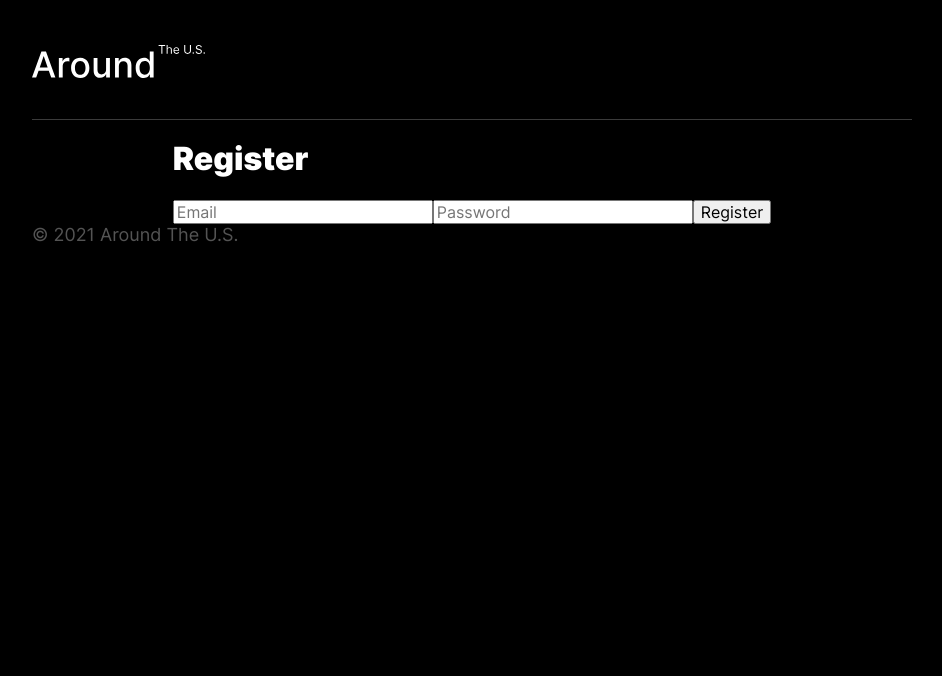
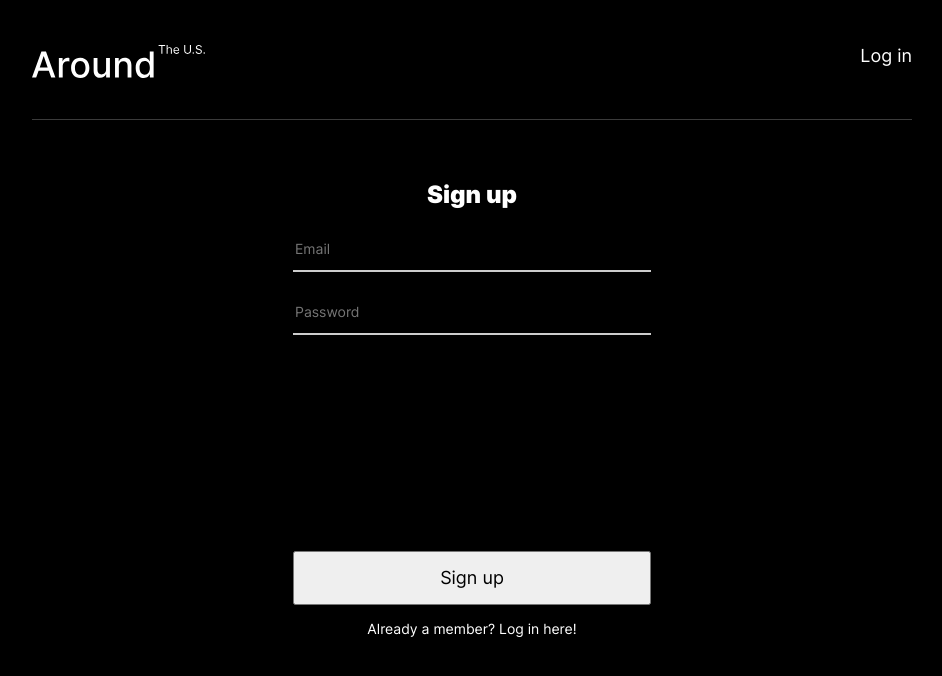
Before and after one commit to AlecDrosu/react-around-auth, a React app: page /signup in a window 1280 px wide. Shown: the whole page, without its empty margins (168-1110 px from the left). Built offline with nearby package versions, Linux system fonts and the light colour scheme; no server answers.

Commit message:
feat: complete sign up and log in page

```diff
--- /dev/null
+++ b/src/blocks/header/__auth-link/header__auth-link.css
@@ -0,0 +1,12 @@
+.header__auth-link {
+    color: #FFFFFF;
+    font-size: 18px;
+    line-height: 22px;
+    text-decoration: none;
+    cursor: pointer;
+    text-align: right;
+}
+
+.header__auth-link:hover {
+    opacity: 0.6;
+}
--- /dev/null
+++ b/src/blocks/login/__button/login__button.css
@@ -0,0 +1,13 @@
+.login__button {
+    margin: 216px auto 15px;
+    width: 358px;
+    padding: 14px 84px;
+    font-size: 18px;
+    line-height: 22px;
+    text-align: center;
+    cursor: pointer;
+}
+
+.login__button:hover {
+    opacity: 0.6;
+}
--- a/src/blocks/login/__form/login__form.css
+++ b/src/blocks/login/__form/login__form.css
@@ -0,0 +1,5 @@
+.login__form {
+    display: flex;
+    flex-direction: column;
+    align-items: center;
+}
--- a/src/blocks/login/__input/login__input.css
+++ b/src/blocks/login/__input/login__input.css
@@ -0,0 +1,13 @@
+.login__input {
+    width: 354px;
+    background: black;
+    border: none;
+    border-bottom: 2px solid #CCCCCC;
+    color: #CCCCCC;
+    font-weight: 400;
+    font-size: 14px;
+    line-height: 17px;
+    padding-bottom: 13px;
+    margin-top: 30px;
+    outline: none;
+}
--- /dev/null
+++ b/src/blocks/login/__signup-link/login__signup-link.css
@@ -0,0 +1,11 @@
+.login__signup-link {
+  color: #FFFFFF;
+  font-size: 14px;
+  line-height: 17px;
+  text-decoration: none;
+  cursor: pointer;
+}
+
+.login__signup-link:hover {
+  opacity: 0.6;
+}
--- /dev/null
+++ b/src/blocks/login/__signup/login__signup.css
@@ -0,0 +1,5 @@
+.login__signup {
+    color: #FFFFFF;
+    font-size: 14px;
+    line-height: 17px;
+}
--- a/src/blocks/login/__title/login__title.css
+++ b/src/blocks/login/__title/login__title.css
@@ -0,0 +1,7 @@
+.login__title {
+    margin: 60px 0 0;
+    font-weight: 900;
+    font-size: 24px;
+    line-height: 29px;
+    text-align: center;
+}
--- a/src/components/App.js
+++ b/src/components/App.js
@@ -250,6 +250,7 @@ function App() {
                   onCardLike={handleCardLike}
                   cards={cards}
                 />
+                <Footer />
               </ProtectedRoute>
             }
           />
@@ -264,7 +265,6 @@ function App() {
             }
           ></Route>
         </Routes>
-        <Footer />
         <AddPlacePopup
           isOpen={isAddPlacePopupOpen}
           onClose={closeAllPopups}
--- a/src/components/Header.js
+++ b/src/components/Header.js
@@ -1,5 +1,5 @@
 import React from "react";
-import { Route, Navigate, Routes } from "react-router-dom";
+import { Route, Navigate, Routes, Link } from "react-router-dom";
 import vector from "../images/Vector.svg";
 
 export default function Header({ onSignOut, email }) {
@@ -19,6 +19,22 @@ export default function Header({ onSignOut, email }) {
             </div>
           }
         ></Route>
+        <Route
+          path="/signup"
+          element={
+            <Link to="/signin" className="header__auth-link">
+              Log in
+            </Link>
+          }
+        ></Route>
+        <Route
+          path="/signin"
+          element={
+            <Link to="/signup" className="header__auth-link">
+              Sign up
+            </Link>
+          }
+        ></Route>
       </Routes>
     </header>
   );
--- a/src/components/Login.js
+++ b/src/components/Login.js
@@ -54,13 +54,15 @@ function Login() {
           onChange={(e) => setPassword(e.target.value)}
         />
         <button className="login__button" type="submit">
-          Submit
+          Log in
         </button>
       </form>
-      <button className="login__button">Log in</button>
       <div className="login__signup">
         Not a member yet?
-        <Link to="/signup">Sign up here!</Link>
+        <Link to="/signup" className="login__signup-link">
+          {" "}
+          Sign up here!
+        </Link>
       </div>
     </div>
   );
--- a/src/components/Register.js
+++ b/src/components/Register.js
@@ -1,5 +1,5 @@
 import React from "react";
-import { Route, Navigate } from "react-router-dom";
+import { Route, Navigate, Link } from "react-router-dom";
 import * as auth from "../auth";
 
 function Register() {
@@ -11,10 +11,10 @@ function Register() {
   const [tooltipStatus, setTooltipStatus] = React.useState("");
   const [isInfoTooltipOpen, setIsInfoTooltipOpen] = React.useState(false);
 
-  const handleRegister = (e) => {
+  const handleLogin = (e) => {
     e.preventDefault();
     auth
-      .register(email, password)
+      .authorize(email, password)
       .then((data) => {
         if (data) {
           setIsLoggedIn(true);
@@ -36,23 +36,32 @@ function Register() {
 
   return (
     <div className="login">
-      <div className="login__container">
-        <h1 className="login__title">Register</h1>
-        <form className="login__form" onSubmit={handleRegister}>
+      <h1 className="login__title">Sign up</h1>
+      <form className="login__form" onSubmit={handleLogin}>
         <input
+          className="login__input"
           type="email"
           placeholder="Email"
           value={email}
           onChange={(e) => setEmail(e.target.value)}
         />
         <input
+          className="login__input"
           type="password"
           placeholder="Password"
           value={password}
           onChange={(e) => setPassword(e.target.value)}
         />
-          <button className="login__button">Register</button>
+        <button className="login__button" type="submit">
+          Sign up
+        </button>
       </form>
+      <div className="login__signup">
+        Already a member?
+        <Link to="/signin" className="login__signup-link">
+          {" "}
+          Log in here!
+        </Link>
       </div>
     </div>
   );
--- a/src/index.css
+++ b/src/index.css
@@ -8,6 +8,7 @@
 /* Header */
 @import url(./blocks/header/header.css);
 @import url(./blocks/header/__logo/header__logo.css);
+@import url(./blocks/header/__auth-link/header__auth-link.css);
 
 
 /* Profile */
@@ -40,6 +41,9 @@
 @import url(./blocks/login/__title/login__title.css);
 @import url(./blocks/login/__form/login__form.css);
 @import url(./blocks/login/__input/login__input.css);
+@import url(./blocks/login/__button/login__button.css);
+@import url(./blocks/login/__signup/login__signup.css);
+@import url(./blocks/login/__signup-link/login__signup-link.css);
 
 /* Modal */
 @import url(./blocks/modal/modal.css);
```
Lines whose indentation alone changed are shown as unchanged.
